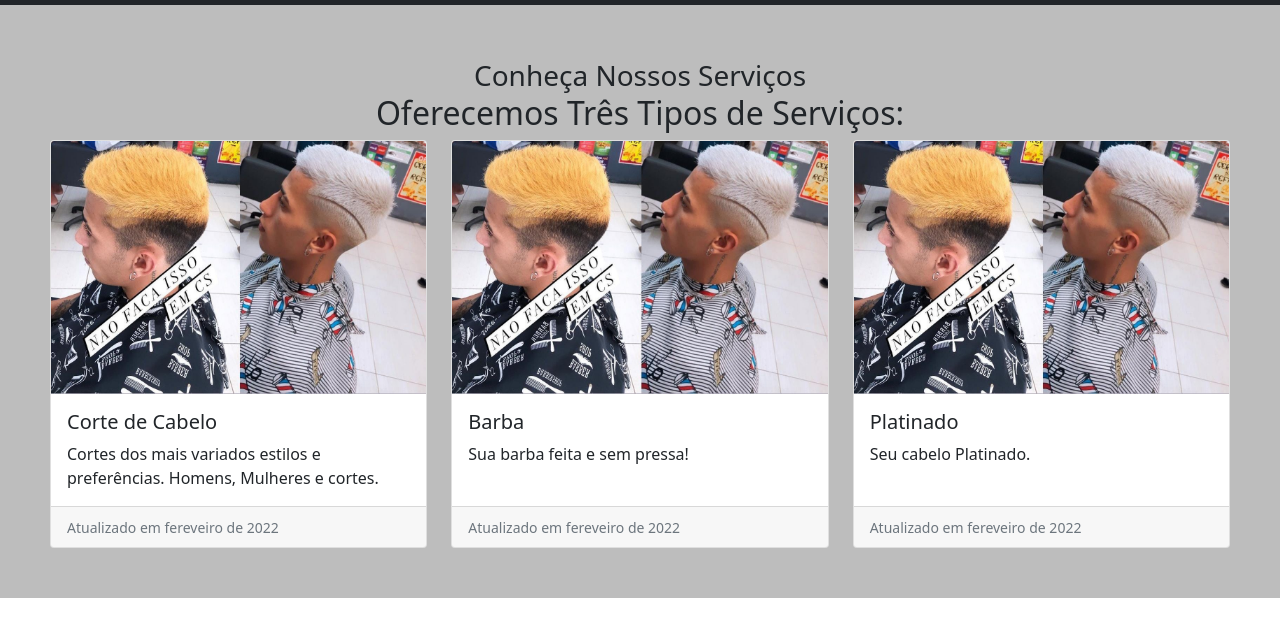
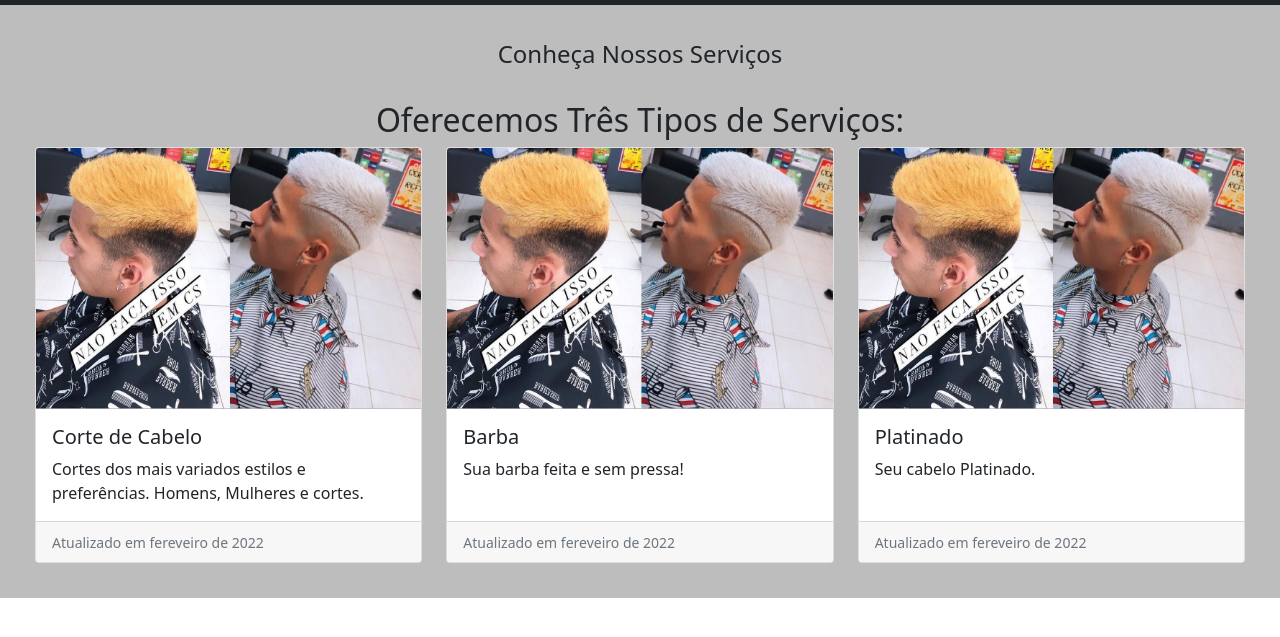
Before and after one commit to MatheusDario/lisboa-barbearia, a plain HTML site: page index.html in a window 1280 px wide. Shown: the part 115-752 px from the top of the page. Drawn offline with nearby package versions, Linux system fonts and the light colour scheme.

Commit message:
modificacoes

```diff
--- a/assets/sytle.css
+++ b/assets/sytle.css
@@ -1,6 +1,6 @@
 section div.container-fluid {
     background-color: rgb(189, 189, 189);
-    padding: 50px;
+    padding: 35px;
 }
 
 .nav-item a {
--- a/index.html
+++ b/index.html
@@ -43,11 +43,9 @@
     <section id="servicos">
         <div class="container-fluid">
             <div class="col-md-12">
-                <h2 class="text-center">
-                    <small>Conheça Nossos Serviços</small>
-                    <br>
-                    Oferecemos Três Tipos de Serviços:
-                </h2>
+                <h4 class="text-center">Conheça Nossos Serviços</h4>
+                <br>
+                <h2 class="text-center">Oferecemos Três Tipos de Serviços:</h2>
                 <div class="row row-cols-1 row-cols-md-3 g-4">
                     <div class="col">
                       <div class="card h-100">
```
